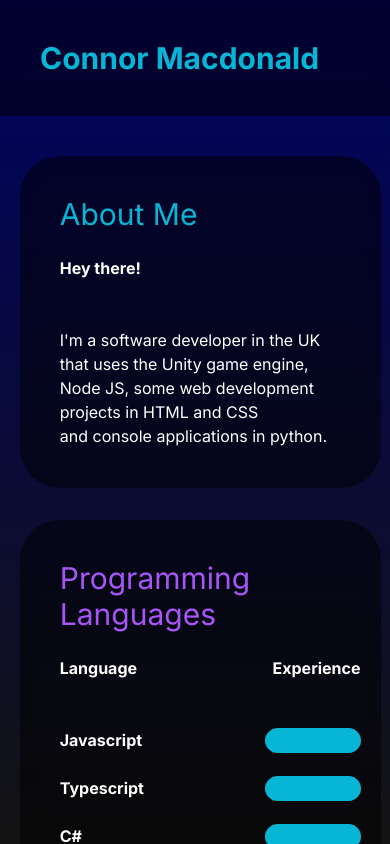
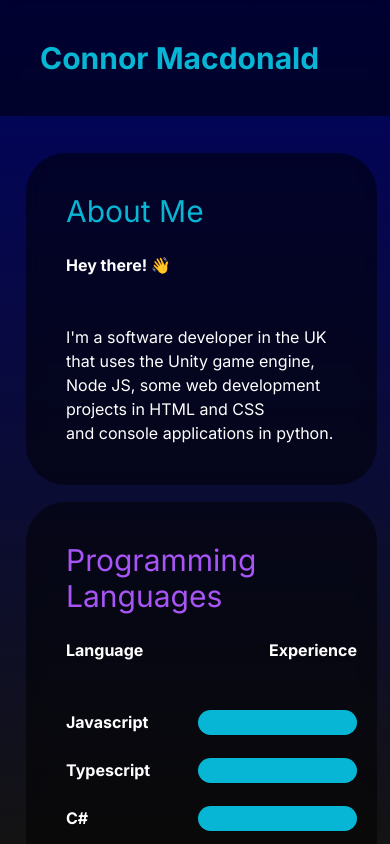
Before and after one commit to OCSYT/Portfolio, a Next.js app in the folder Main/: page / in a window 390 px wide. Built offline with nearby package versions, Linux system fonts and the light colour scheme.

Commit message:
portfolio style changes

```diff
--- a/Main/src/app/globals.css
+++ b/Main/src/app/globals.css
@@ -24,6 +24,7 @@ a{
 a:hover{
   color: black;
 }
+
 #background{
   background: linear-gradient(0deg, rgba(19, 19, 19, 1) 0%, rgba(0, 2, 97, 1) 100%);
   background-size: cover;
@@ -35,7 +36,10 @@ a:hover{
 }
 
 .m-border{
-  margin: 1%;
+  margin: 0%;
+}
+.content-container{
+  width: 50vw;
 }
 
 @media screen and (max-width: 800px) {
@@ -43,7 +47,9 @@ a:hover{
       color: rgba(0,0,0,0);
   }
   .m-border{
-    margin-right: 5%;
-    margin-left: 2.5%;
+    margin: -1%;
+  }
+  .content-container{
+    width: 90vw;
   }
 }
--- a/Main/src/app/page.tsx
+++ b/Main/src/app/page.tsx
@@ -1,5 +1,6 @@
 //RUN USING npm run dev
 import Image from 'next/image';
+import { relative } from 'path';
 import React, { useState, useEffect } from "react";
 const PageURL = "http://localhost:3000"
 
@@ -22,7 +23,7 @@ function LanguageElement(Name: string, Content: string, Amount: number) {
     <div className="w-full h-full">
       <strong className="inline-block">{Name} &nbsp;&nbsp;&nbsp;</strong>
       <div className="absolute mr-5 inline-block w-9/12">
-        <div style={{ width: "calc(" + Amount / 2 + "% - 10vh)", height: "25px" }} className={"languagebar " + BarColor + " p-[.1vw] truncate fixed right-5 rounded-[2.5rem]"}><p className="relative bottom-0 left-5">{Content}</p></div>
+        <div style={{ width: "calc(" + Amount / 2 + "% - 2vh)", height: "25px" }} className={"languagebar " + BarColor + " p-[.1vw] truncate fixed right-5 rounded-[2.5rem]"}><p className="relative bottom-0 left-5">{Content}</p></div>
       </div>
       <br /><br />
     </div>
@@ -70,7 +71,7 @@ function Section(Title: string, Content: any[], TitleColor: string, BgColor: str
 
   if (Title !== "") {
     FinalContent = (
-      <div className="w-full">
+      <div className="w-[full]">
         <h1 className={`${TitleColor} text-3xl`}>{Title}</h1>
         <br />
         {Content.map((Item, Index) => (
@@ -94,7 +95,7 @@ function Section(Title: string, Content: any[], TitleColor: string, BgColor: str
 
   return (
     <div>
-      <div className={`p-10 m-border rounded-[2.5rem] max-w-screen-md ${BgColor}`}>
+      <div className={`p-10 m-border rounded-[2.5rem] content-container ${BgColor}`}>
         {FinalContent}
       </div>
       <br></br>
@@ -106,7 +107,7 @@ function Introduction() {
   let Element: any =
     Section
       ("About Me",
-        ["*Hey there!*",
+        ["*Hey there! 👋*",
           "\n\n",
           "I'm a software developer in the UK that uses the Unity game engine,",
           "Node JS, some web development projects in HTML and CSS",
@@ -245,7 +246,7 @@ export default function Main() {
       <div className="backdrop-blur bg-black p-10 bg-opacity-50 font-bold text-cyan-500 text-3xl mb-10 sticky top-0 z-10">
         <h1>Connor Macdonald</h1>
       </div>
-      <div className="m-2.5 w-full">
+      <div className="m-2.5 w-full flex flex-col min-h-screen justify-center items-center">
         <Introduction></Introduction>
         <ProgrammingLanguages></ProgrammingLanguages>
         <Projects></Projects>
```
